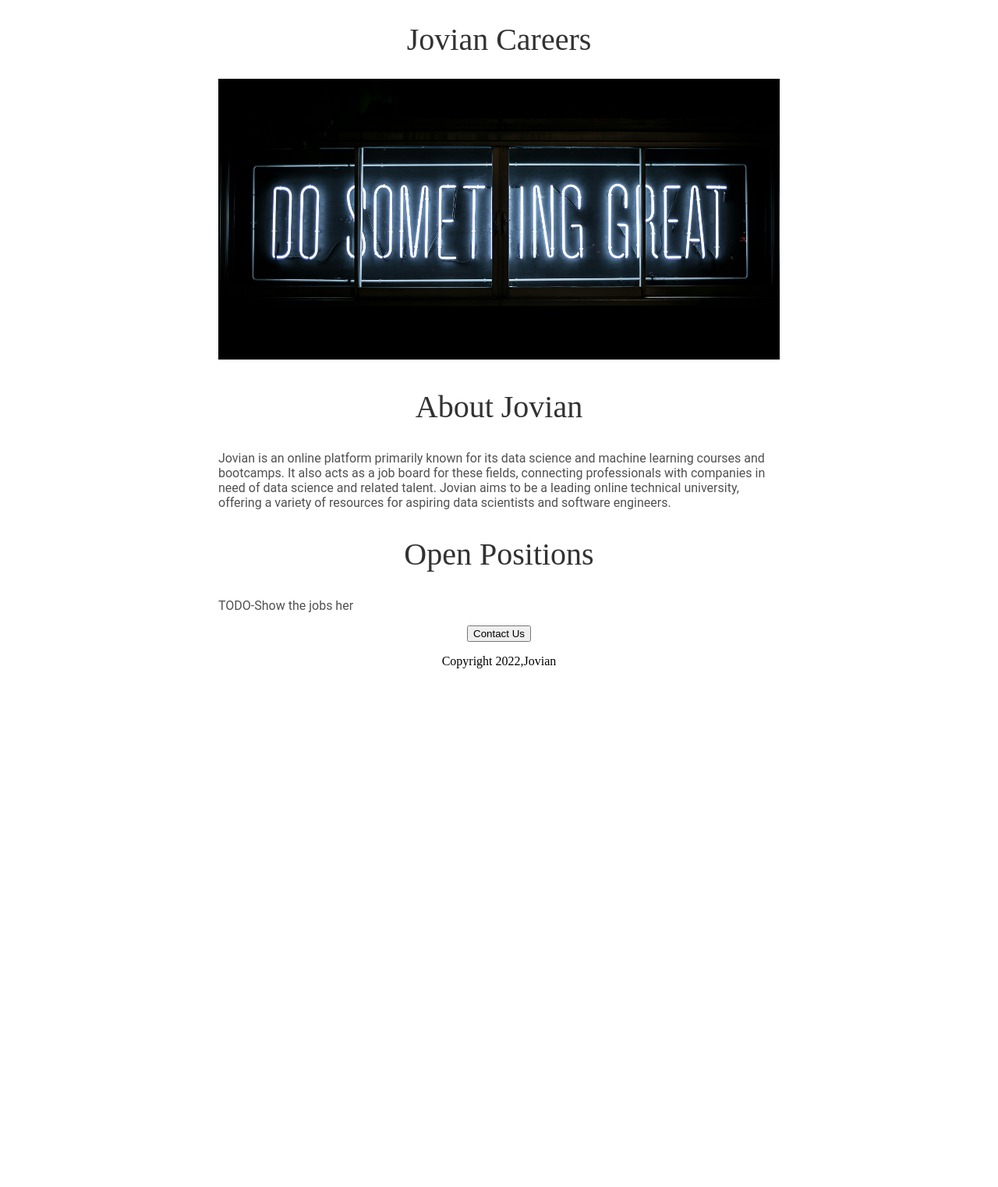
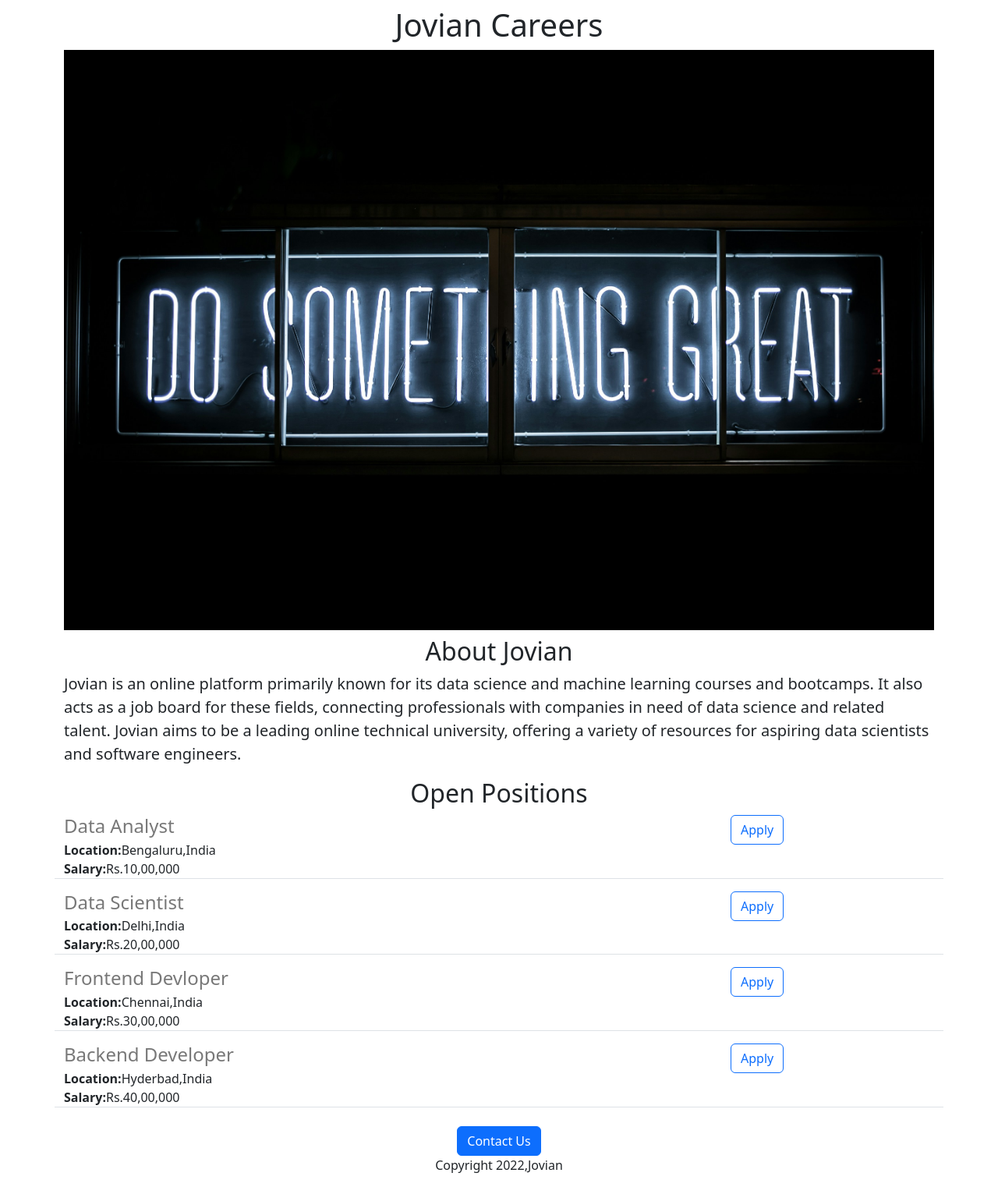
Before and after one commit to Sandeep200313/jovian-website, a Flask app: page / in a window 1280 px wide. Shown: the whole page at 78% size. Before the commit the page ends 857 px from the top, so only its background shows below. Run offline with Flask 3, Linux system fonts and the light colour scheme.

Commit message:
modified

```diff
--- a/app.py
+++ b/app.py
@@ -1,10 +1,40 @@
 from re import DEBUG
-from flask import Flask,render_template
+from flask import Flask,render_template,jsonify
 app=Flask(__name__)
 
+
+JOBS=[
+  {
+    'id':1,
+    'title':"Data Analyst",
+    'location':'Bengaluru,India',
+    'salary':'Rs.10,00,000',
+  },
+  {
+  '  id':2,
+    'title':"Data Scientist",
+    'location':'Delhi,India',
+    'salary':'Rs.20,00,000',
+  },
+  {
+    '  id':3,
+      'title':"Frontend Devloper",
+      'location':'Chennai,India',
+      'salary':'Rs.30,00,000',
+  },
+  {
+    '  id':4,
+      'title':"Backend Developer",
+      'location':'Hyderbad,India',
+      'salary':'Rs.40,00,000',
+    },
+]
 @app.route("/")
 def hello():
-  return render_template('home.html')
+  return render_template('home.html',jobs=JOBS,company_name="Jovian")
 
+@app.route("/api/ jobs")
+def list_jobs():
+  return jsonify(JOBS)
 if __name__=="__main__":
   app.run(host='0.0.0.0',debug=True)
--- a/templates/home.html
+++ b/templates/home.html
@@ -3,48 +3,32 @@
 <head>
     <meta charset="UTF-8">
     <meta name="viewport" content="width=device-width, initial-scale=1.0">
-    <title>Jovian website</title>
+    <link href="https://cdn.jsdelivr.net/npm/bootstrap@5.3.5/dist/css/bootstrap.min.css" rel="stylesheet" integrity="sha384-SgOJa3DmI69IUzQ2PVdRZhwQ+dy64/BUtbMJw1MZ8t5HZApcHrRKUc4W0kG879m7" crossorigin="anonymous">
+     </head>
     <style>
-        h1{
-            font-family :robooto;
-            font-size:40px;
-            font-weight:normal;
-            color:rgb(50,50,50);
-            text-align:center;
-        }
-        h2{
-            font-family :robooto;
-            font-size:40px;
-            font-weight:normal;
-            color:rgb(50,50,50);
-            text-align:center;
-        }
         #banner{
+            height:360px:
             width:100%;
-            height:360px;
-            object-fit:cover;
-        }
-        .bodytext{
-            font-family:Roboto;
-            color:rgb(80,80,80);
-        }
-        #container{
-            max-width:720px;
-            margin:0 auto 0 auto;
         }
     </style>
-    <div id="container">
-        <h1>Jovian Careers</h1>
-        <img id="banner" src="https://6ec6f7d1-8218-4990-8252-d9cba53dfb36-00-37djah0gzui8a.kirk.replit.dev/static/banner.jpg" alt="jovian image">
-        <h2>About Jovian</h2>
-        <p class="bodytext">Jovian is an online platform primarily known for its data science and machine learning courses and bootcamps. It also acts as a job board for these fields, connecting professionals with companies in need of data science and related talent. Jovian aims to be a leading online technical university, offering a variety of resources for aspiring data scientists and software engineers. </p>
-        <h2>Open Positions</h2>
-        <p class="bodytext">TODO-Show the jobs her</p>
-        <div style="text-align:center;">
-        <button>Contact Us</button>
+    <div class="container">
+        <h1 class="text-center mt-2 mb-2">{{company_name}} Careers</h1>
+    <title>Jovian website</title>
+        <img  class="img-fluid" id="banner" src="https://6ec6f7d1-8218-4990-8252-d9cba53dfb36-00-37djah0gzui8a.kirk.replit.dev/static/banner.jpg" alt="jovian image">
+        <h2 class="text-center mt-2 mb-2">About Jovian</h2>
+        <p class="lead">Jovian is an online platform primarily known for its data science and machine learning courses and bootcamps. It also acts as a job board for these fields, connecting professionals with companies in need of data science and related talent. Jovian aims to be a leading online technical university, offering a variety of resources for aspiring data scientists and software engineers. </p>
+        <h2 class ="text-center mt-2 mb-2">Open Positions</h2>
+        <div>
+            {% for job in jobs %}
+                {% include 'jobitem.html' %}
+            {% endfor %}
+        </div>
+        <div class="text-center mt-4">
+            <button type="button" class="btn btn-primary">Contact Us</button>
             <p>Copyright 2022,Jovian</p>
-    </head>
-    </div>
+
+</div>
+
 <body>
 
 </body>
--- /dev/null
+++ b/templates/jobitem.html
@@ -0,0 +1,20 @@
+<div class="border-bottom row" style="margin-bottom:16px" padding-bottom 8px;">
+<div class="col-9">
+        <h4
+            style="color:rgb(120,120,120); margin-bottom:4px;">{{job['title']}}
+        </h4>
+
+    <div>
+        <b>Location:</b>{{job['location']}}
+    </div>
+
+    {% if 'salary' in job %}
+        <div>
+            <b>Salary:</b>{{job['salary']}}
+        </div>
+    {% endif %}
+</div>
+<div class="col-3">
+    <button type="button" class="btn btn-outline-primary">Apply</button>
+</div>
+</div>
```
